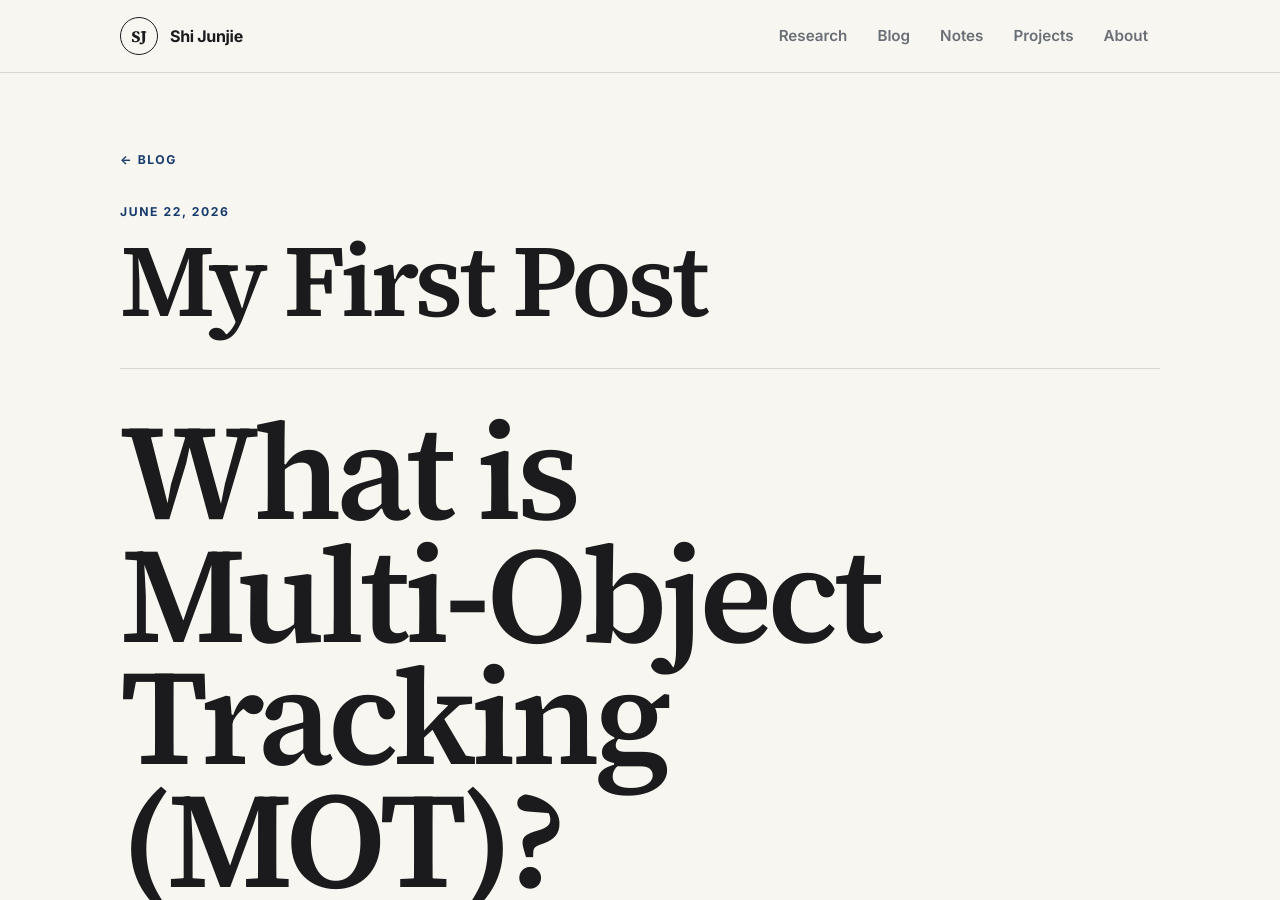
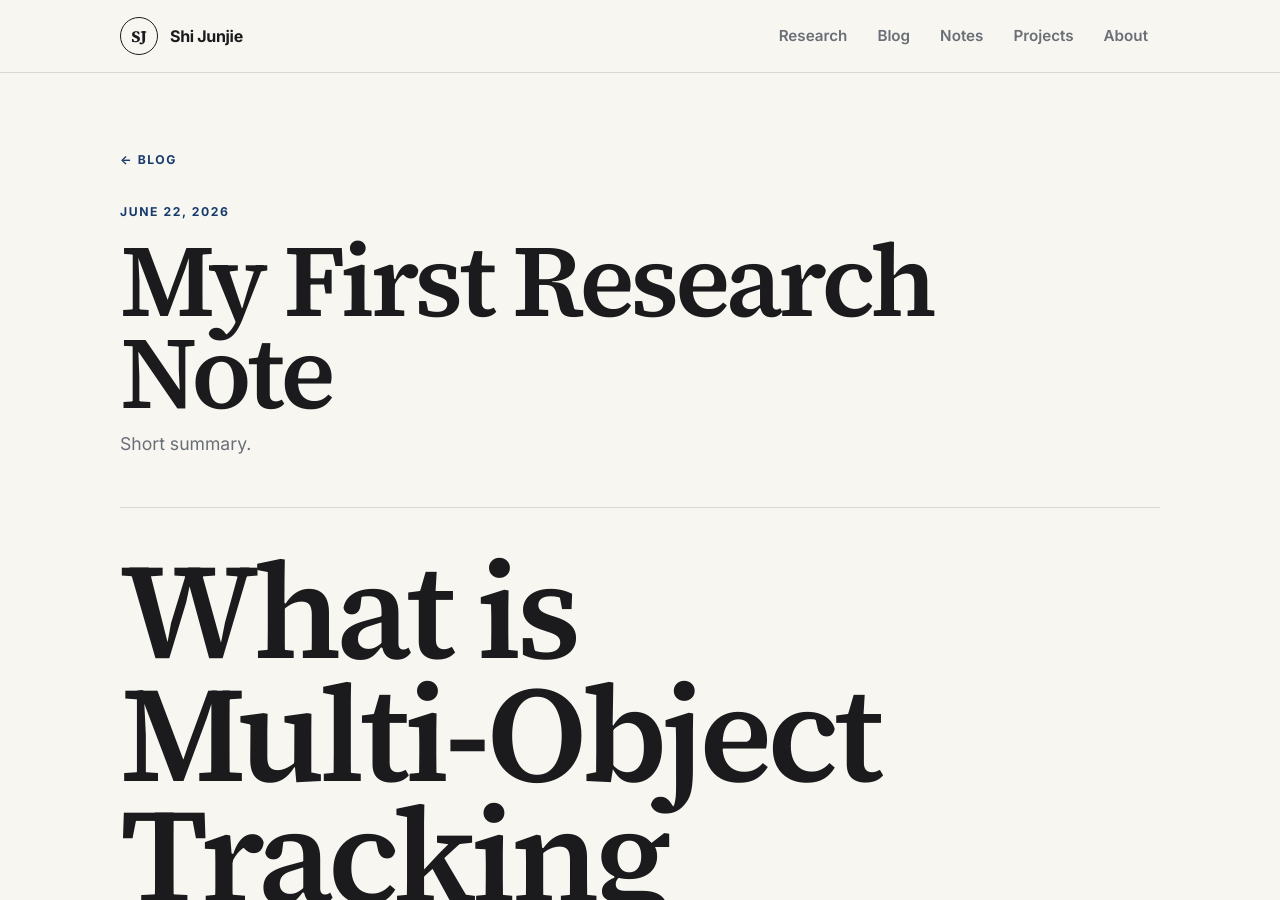
Before and after one commit to shijunjie07/shijunjie07.github.io, a Jekyll site: the page built from _posts/2026-06-22-my-first-post.md, in a window 1280 px wide and 900 px high. Built offline with Jekyll 4.4.1, drawn with Linux system fonts in a browser that asks for light colours; our own code applies the rules of GitHub Pages for plain Markdown files.

Commit message:
first post

```diff
--- a/_posts/2026-06-22-my-first-post.md
+++ b/_posts/2026-06-22-my-first-post.md
@@ -1,3 +1,11 @@
+---
+layout: post
+title: "My First Research Note"
+date: 2026-06-22
+summary: "Short summary."
+categories: [research]
+---
+
 # What is Multi-Object Tracking (MOT)?
 
 ## Online Multi-Object Tracking
```
